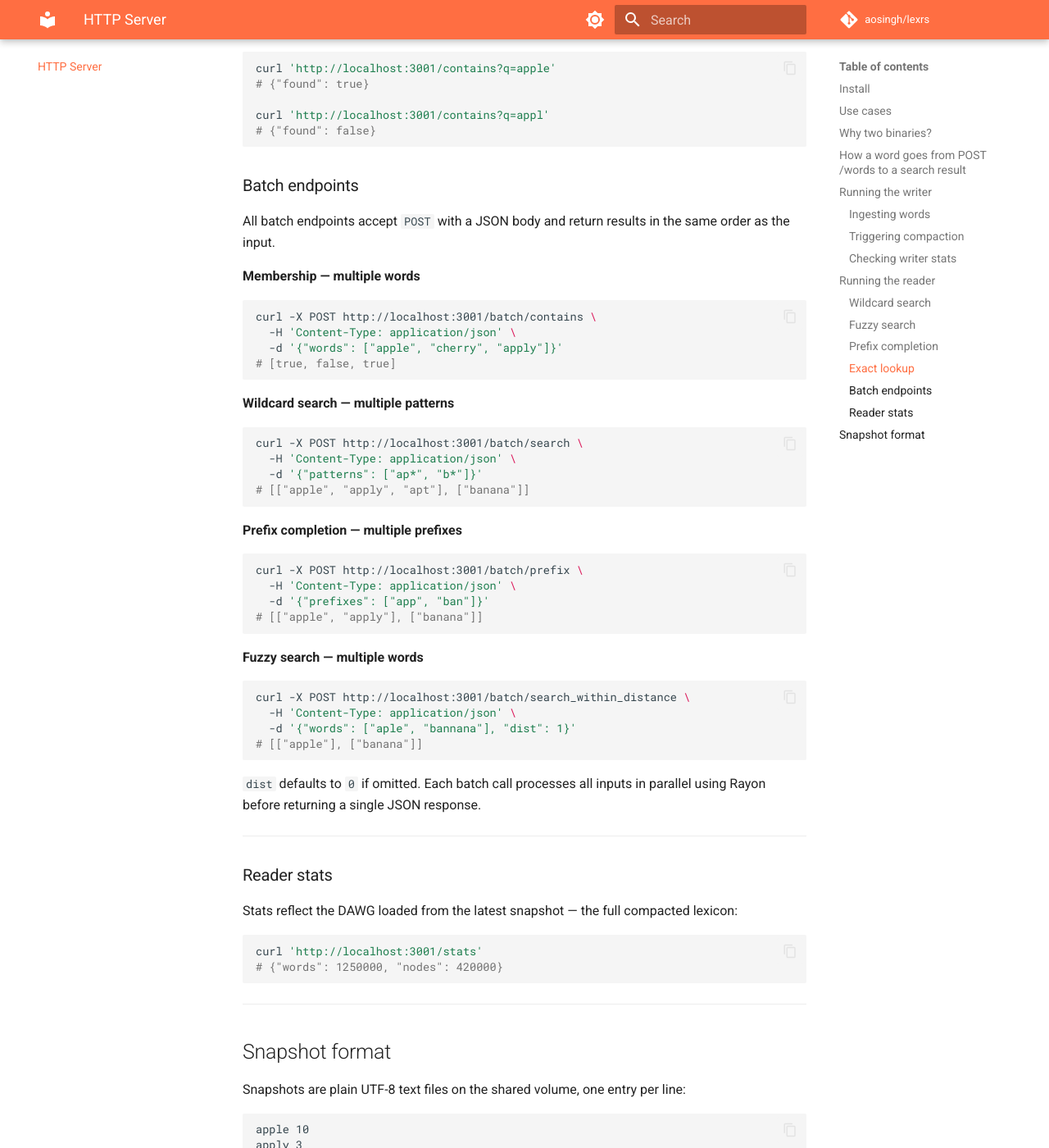
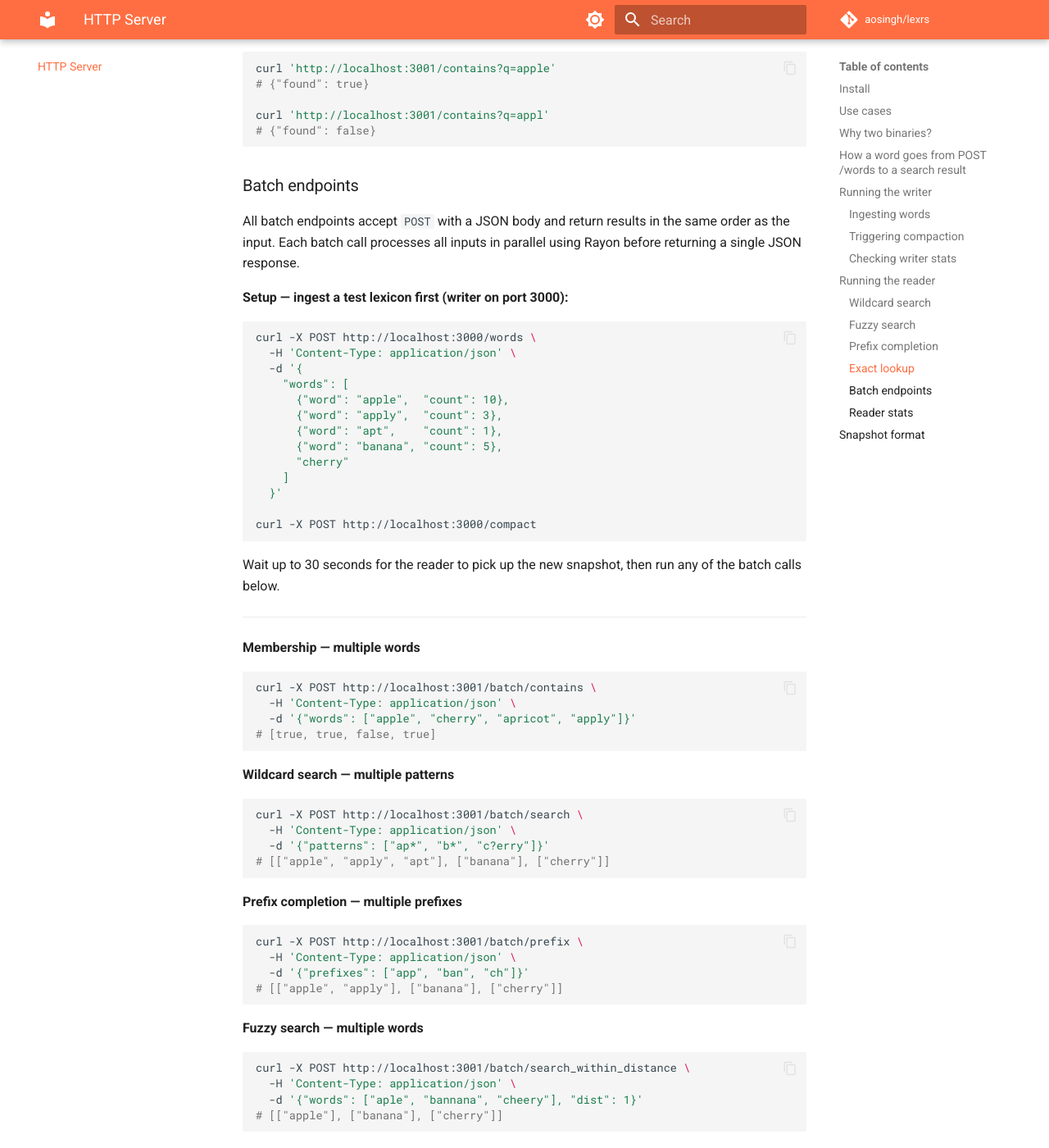
Before and after one commit to aosingh/lexrs, an MkDocs documentation site: the page built from docs/server.md, in a window 1280 px wide and 1400 px high, scrolled down 5997 px. Shown: the whole window at 82% size. Built offline with MkDocs 1.6.1 and Material for MkDocs 9.7.7, drawn with Linux system fonts in a browser that asks for light colours; comment, search, counter and statistics services are not loaded.

Commit message:
Updated docs for release v1.0.0

````diff
--- a/docs/server.md
+++ b/docs/server.md
@@ -263,15 +263,37 @@ curl 'http://localhost:3001/contains?q=appl'
 
 ### Batch endpoints
 
-All batch endpoints accept `POST` with a JSON body and return results in the same order as the input.
+All batch endpoints accept `POST` with a JSON body and return results in the same order as the input. Each batch call processes all inputs in parallel using Rayon before returning a single JSON response.
+
+**Setup — ingest a test lexicon first (writer on port 3000):**
+
+```bash
+curl -X POST http://localhost:3000/words \
+  -H 'Content-Type: application/json' \
+  -d '{
+    "words": [
+      {"word": "apple",  "count": 10},
+      {"word": "apply",  "count": 3},
+      {"word": "apt",    "count": 1},
+      {"word": "banana", "count": 5},
+      "cherry"
+    ]
+  }'
+
+curl -X POST http://localhost:3000/compact
+```
+
+Wait up to 30 seconds for the reader to pick up the new snapshot, then run any of the batch calls below.
+
+---
 
 **Membership — multiple words**
 
 ```bash
 curl -X POST http://localhost:3001/batch/contains \
   -H 'Content-Type: application/json' \
-  -d '{"words": ["apple", "cherry", "apply"]}'
-# [true, false, true]
+  -d '{"words": ["apple", "cherry", "apricot", "apply"]}'
+# [true, true, false, true]
 ```
 
 **Wildcard search — multiple patterns**
@@ -279,8 +301,8 @@ curl -X POST http://localhost:3001/batch/contains \
 ```bash
 curl -X POST http://localhost:3001/batch/search \
   -H 'Content-Type: application/json' \
-  -d '{"patterns": ["ap*", "b*"]}'
-# [["apple", "apply", "apt"], ["banana"]]
+  -d '{"patterns": ["ap*", "b*", "c?erry"]}'
+# [["apple", "apply", "apt"], ["banana"], ["cherry"]]
 ```
 
 **Prefix completion — multiple prefixes**
@@ -288,8 +310,8 @@ curl -X POST http://localhost:3001/batch/search \
 ```bash
 curl -X POST http://localhost:3001/batch/prefix \
   -H 'Content-Type: application/json' \
-  -d '{"prefixes": ["app", "ban"]}'
-# [["apple", "apply"], ["banana"]]
+  -d '{"prefixes": ["app", "ban", "ch"]}'
+# [["apple", "apply"], ["banana"], ["cherry"]]
 ```
 
 **Fuzzy search — multiple words**
@@ -297,11 +319,11 @@ curl -X POST http://localhost:3001/batch/prefix \
 ```bash
 curl -X POST http://localhost:3001/batch/search_within_distance \
   -H 'Content-Type: application/json' \
-  -d '{"words": ["aple", "bannana"], "dist": 1}'
-# [["apple"], ["banana"]]
+  -d '{"words": ["aple", "bannana", "cheery"], "dist": 1}'
+# [["apple"], ["banana"], ["cherry"]]
 ```
 
-`dist` defaults to `0` if omitted. Each batch call processes all inputs in parallel using Rayon before returning a single JSON response.
+`dist` defaults to `0` if omitted.
 
 ---
 
````
Also changed, not shown: README.md (+36 -11 lines), docker/README.md (+57 -1 lines), 2 other files.
